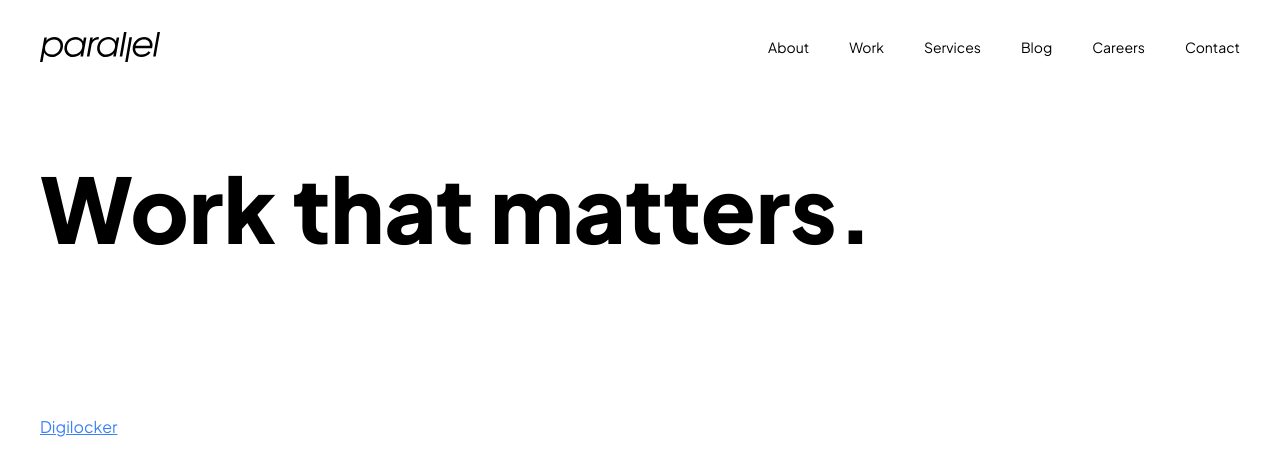
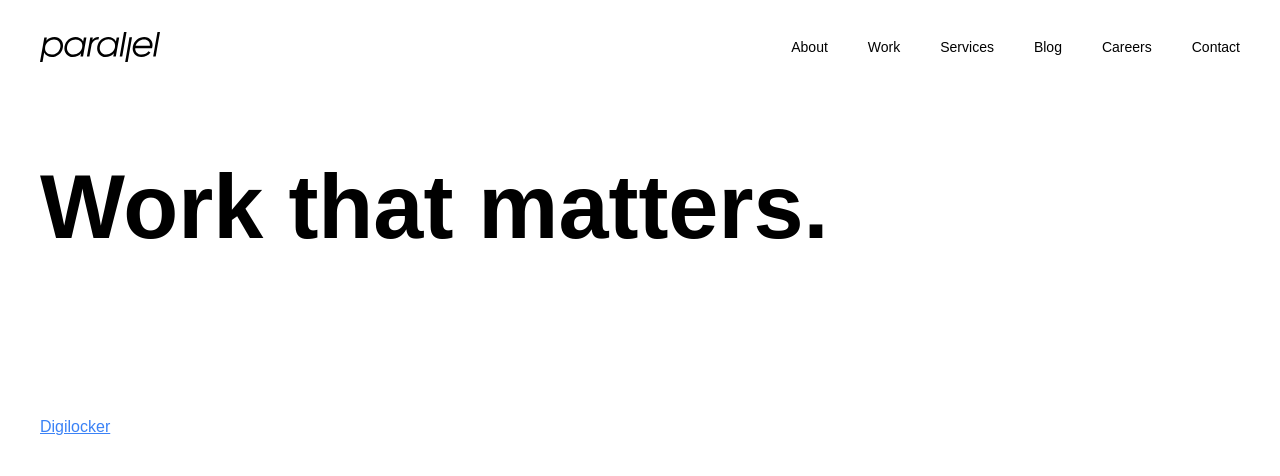
Before and after one commit to Suhelkhan12/Parallel-nextjs, a Next.js app: page / in a window 1280 px wide. Shown: the top 476 px of the page. Built offline with nearby package versions, Linux system fonts and the light colour scheme.

Commit message:
added local font file

```diff
--- a/app/globals.css
+++ b/app/globals.css
@@ -1,11 +1,21 @@
 @tailwind base;
 @tailwind components;
 @tailwind utilities;
+
+@font-face {
+    font-family: 'PlusJakartaSans';
+    src: url('/font/PlusJakartaSans-VariableFont_wght.ttf') format('tff');
+    font-weight: normal;
+    font-style: normal;
+  }
 
 *{
     box-sizing: border-box;
 }
 
+body {
+    font-family: 'PlusJakartaSans', sans-serif;
+  }
 
 /* custom css */
 
--- a/app/layout.tsx
+++ b/app/layout.tsx
@@ -1,14 +1,7 @@
 import type { Metadata } from "next";
-import { Plus_Jakarta_Sans } from "next/font/google";
 import "./globals.css";
+import { LenisScroll } from "@/component/LenisScroll/LenisScroll";
 import Navbar from "@/component/Navbar/Navbar";
-import { LenisScroll } from "@/component/LenisScroll/LenisScroll";
-
-const j_sans = Plus_Jakarta_Sans({
-  subsets: ["latin"],
-  display: "swap",
-  weight: ["300", "400", "500", "600", "700", "800"],
-});
 
 export const metadata: Metadata = {
   title: "Case Studies | UX Design Agency | Parallel",
@@ -23,7 +16,7 @@ export default function RootLayout({
 }>) {
   return (
     <html lang="en">
-      <body className={j_sans.className}>
+      <body>
         <Navbar />
         <LenisScroll>{children}</LenisScroll>
       </body>
--- a/app/work/digilocker/page.tsx
+++ b/app/work/digilocker/page.tsx
@@ -33,7 +33,9 @@ const page = () => {
     <>
       <div className=" mt-24">
         <CsDetail />
-        <CasestudyVideo />
+        <div className="h-screen">
+          <CasestudyVideo />
+        </div>
         <CasestudyBottomDetials />
         <StandardSection>
           <div className=" py-32">
```
Also changed, not shown: public/font/PlusJakartaSans-VariableFont_wght.ttf (added).
